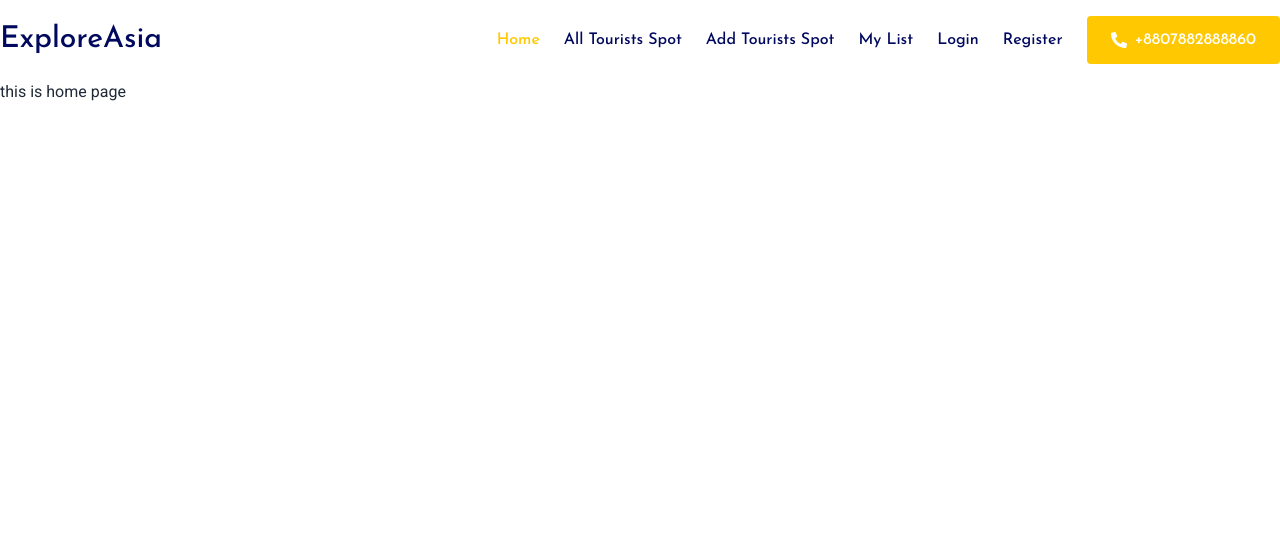
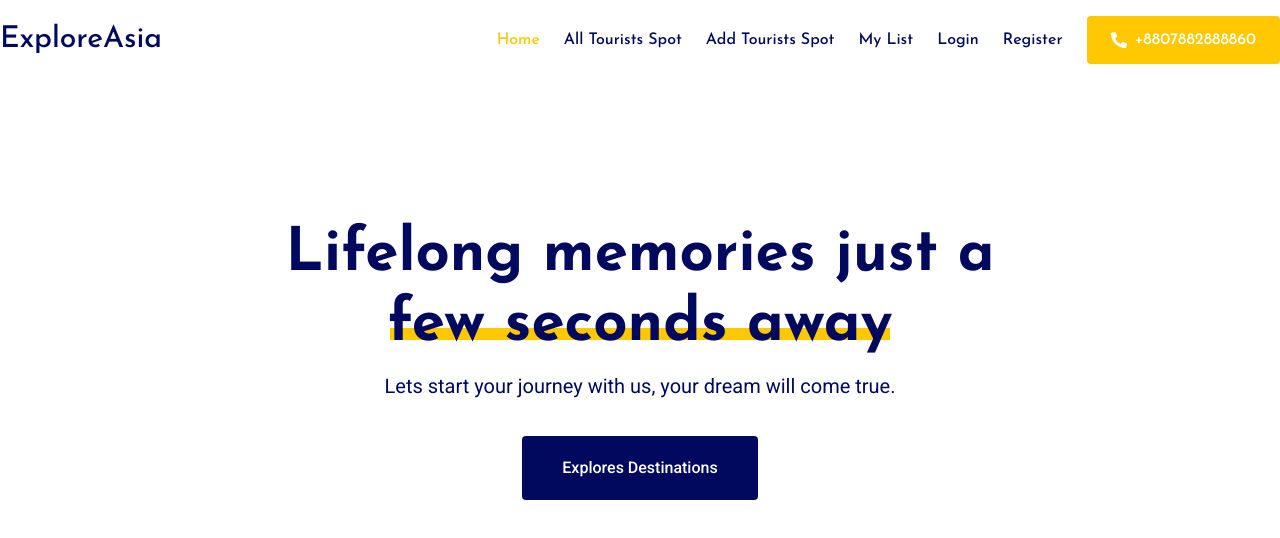
Before and after one commit to kamruzzamanbayezid/A10-tourism-management-website-client, a React (Vite) app: page / in a window 1280 px wide. Shown: the top 538 px of the page. Built offline with nearby package versions, Linux system fonts and the light colour scheme; no server answers.

Commit message:
added banner

```diff
--- /dev/null
+++ b/src/Components/Banner/Banner.jsx
@@ -0,0 +1,17 @@
+
+const Banner = () => {
+      return (
+            <div className="max-w-7xl mx-auto lg:h-[70vh] flex items-center flex-col gap-4 justify-center w-full md:w-[750px] text-center">
+                  <h1 className="text-blue font-bold text-3xl md:text-6xl font-josefin lg:leading-[70px] relative z-20">Lifelong memories just a few seconds away</h1>
+                  <span className="-mt-8 md:-mt-12 mb-4 h-2 md:h-3 w-[250px] md:w-[500px] common-bg relative z-0"></span>
+                  <p className="text-blue md:text-xl mb-5">Lets start your journey with us, your dream will come true.</p>
+
+                  <button className="px-7 md:px-10 py-4 md:py-5 relative rounded group overflow-hidden font-medium  inline-block bg-[#00095E] text-white">
+                        <span className="absolute top-0 left-0 flex w-full h-0 mb-0 transition-all duration-200 ease-out transform translate-y-0 common-bg group-hover:h-full opacity-90"></span>
+                        <span className="relative group-hover:text-white">Explores Destinations</span>
+                  </button>
+            </div>
+      );
+};
+
+export default Banner;
--- a/src/Pages/Home/Home.jsx
+++ b/src/Pages/Home/Home.jsx
@@ -1,8 +1,9 @@
+import Banner from "../../Components/Banner/Banner";
 
 const Home = () => {
       return (
             <div>
-                  this is home page
+                  <Banner />
             </div>
       );
 };
```
